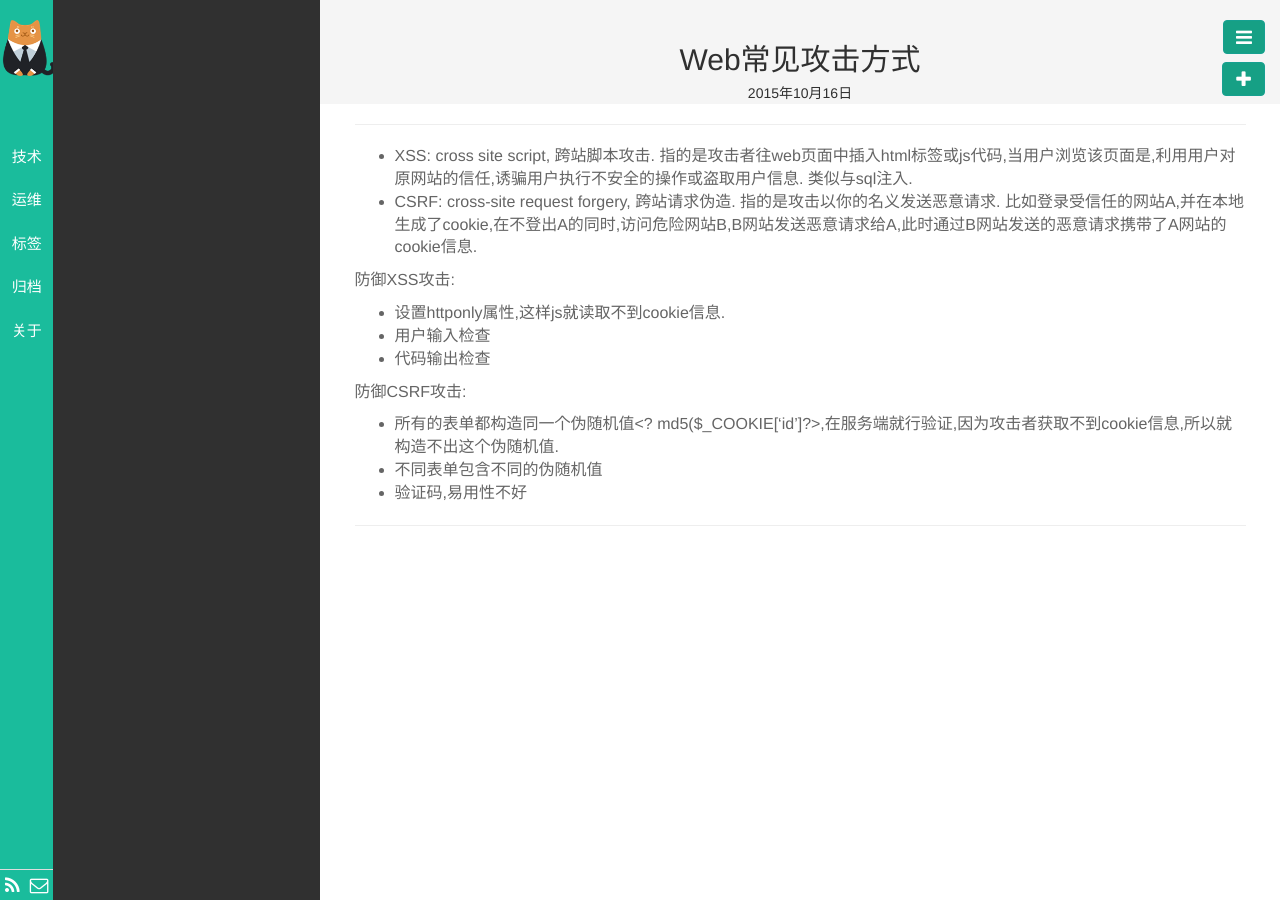
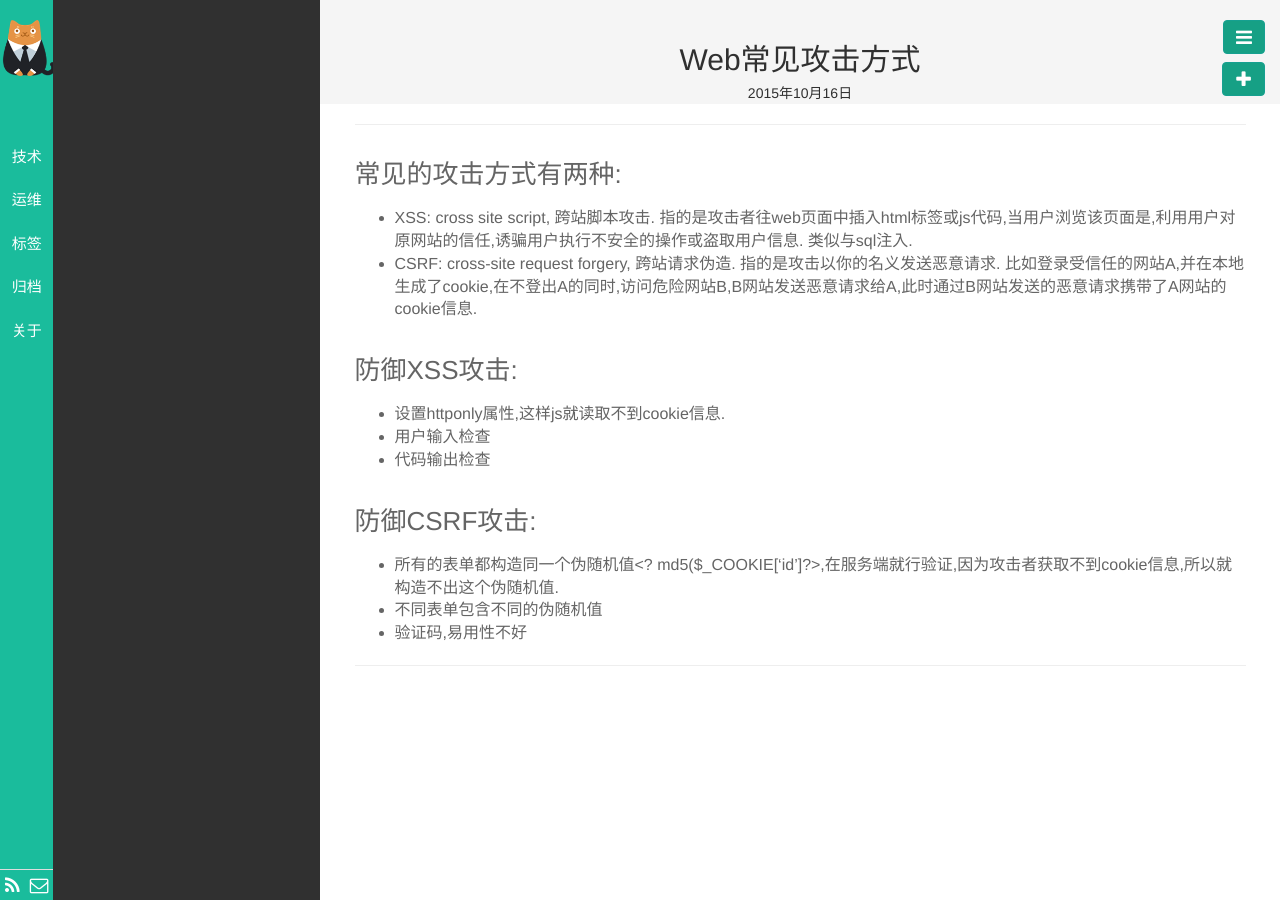
Before and after one commit to codergma/codergma.github.io, a Jekyll site: the page built from _posts/Web/2015-10-16-Web-攻击.md, in a window 1280 px wide. Built offline with Jekyll 4.4.1, drawn with Linux system fonts in a browser that asks for light colours; Markdown is read by kramdown in place of the engine named in the settings; comment, search, counter and statistics services are not loaded.

Commit message:
xss csrf

```diff
--- a/_posts/Web/2015-10-16-Web-攻击.md
+++ b/_posts/Web/2015-10-16-Web-攻击.md
@@ -6,17 +6,18 @@ tags: Web
 keywords:
 description:
 ---
+###常见的攻击方式有两种:
 - XSS: cross site script, 跨站脚本攻击.
  指的是攻击者往web页面中插入html标签或js代码,当用户浏览该页面是,利用用户对原网站的信任,诱骗用户执行不安全的操作或盗取用户信息. 类似与sql注入.
 - CSRF: cross-site request forgery, 跨站请求伪造.
  指的是攻击以你的名义发送恶意请求. 比如登录受信任的网站A,并在本地生成了cookie,在不登出A的同时,访问危险网站B,B网站发送恶意请求给A,此时通过B网站发送的恶意请求携带了A网站的cookie信息.
 
- 防御XSS攻击:
+###防御XSS攻击:
  - 设置httponly属性,这样js就读取不到cookie信息.
  - 用户输入检查
  - 代码输出检查
 
- 防御CSRF攻击:
+###防御CSRF攻击:
  - 所有的表单都构造同一个伪随机值<? md5($_COOKIE['id']?>,在服务端就行验证,因为攻击者获取不到cookie信息,所以就构造不出这个伪随机值.
  - 不同表单包含不同的伪随机值
  - 验证码,易用性不好
```
